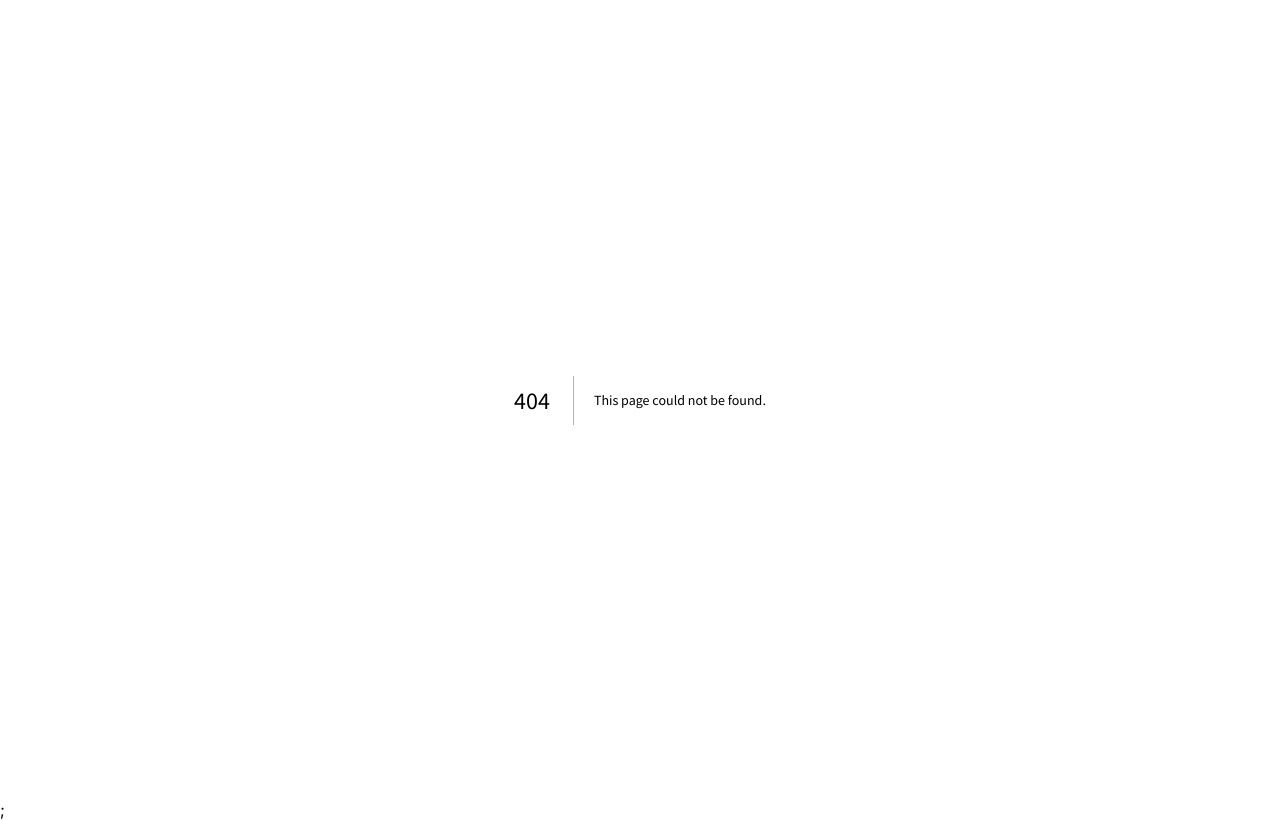
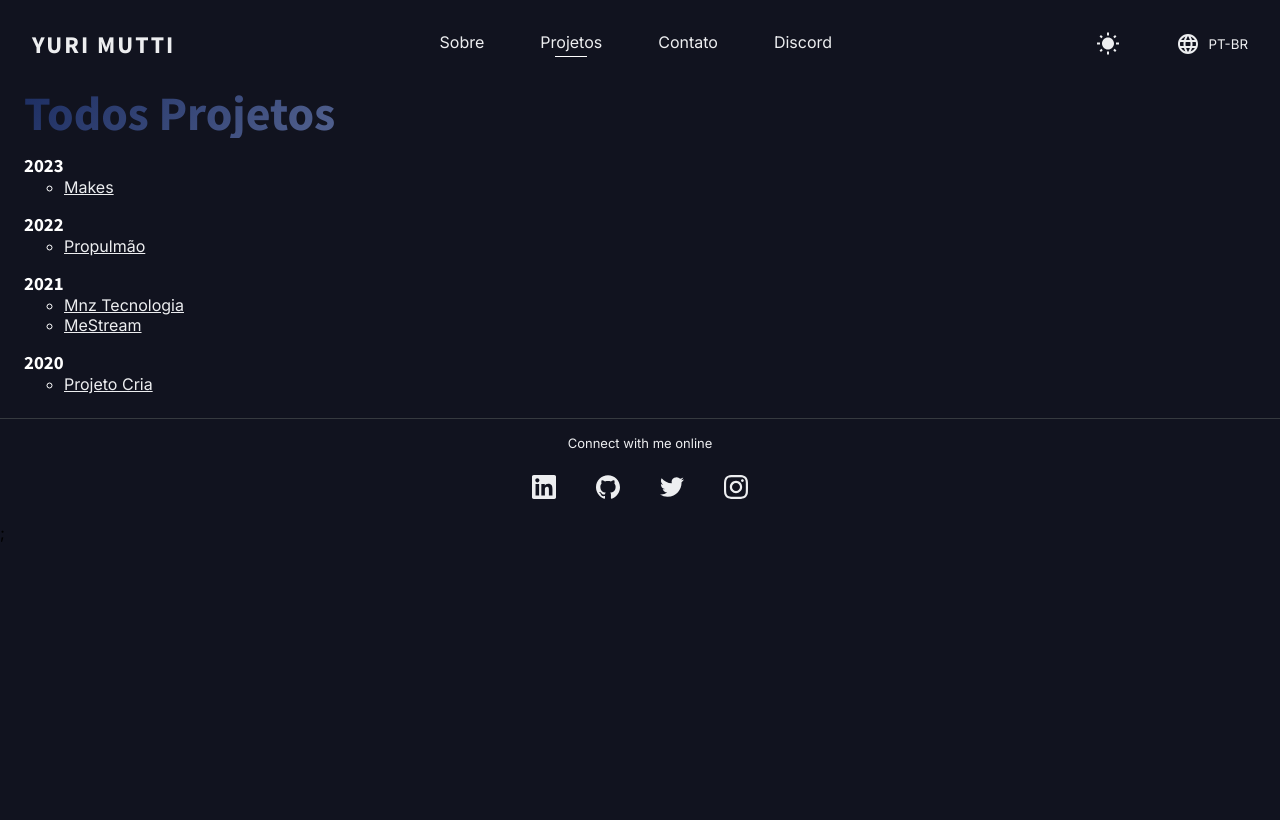
Before and after one commit to yurimutti/yurimutti.com, a Next.js app: page /projetos in a window 1280 px wide. Before the commit this address had no page. Built offline with nearby package versions, Linux system fonts and the light colour scheme.

Commit message:
feat: projects page

```diff
--- a/src/pages/discord/index.tsx
+++ b/src/pages/discord/index.tsx
@@ -1,4 +1,4 @@
-import { AiOutlineCodeSandbox } from 'react-icons/ai';
+import { AiOutlineCodepen } from 'react-icons/ai';
 import { FaDiscord } from 'react-icons/fa';
 
 import { Container } from '@/components/layouts/container';
@@ -25,7 +25,7 @@ const Discord = () => {
           </S.Info>
 
           <S.Image>
-            <AiOutlineCodeSandbox />
+            <AiOutlineCodepen />
           </S.Image>
         </S.Wrapper>
       </Container>
--- /dev/null
+++ b/src/pages/projetos/index.tsx
@@ -0,0 +1,87 @@
+import { Container } from '@/components/layouts/container';
+import { Layout } from '@/components/layouts/layout';
+
+import * as S from './styles';
+
+const Projects = () => {
+  return (
+    <Layout>
+      <Container>
+        <S.PageTitle>Todos Projetos</S.PageTitle>
+
+        <S.Projects>
+          <div>
+            <h3>2023</h3>
+            <ul>
+              <li>
+                <a
+                  href="https://www.makes.ai/"
+                  target="_blank"
+                  rel="noreferrer"
+                >
+                  Makes
+                </a>
+              </li>
+            </ul>
+          </div>
+
+          <div>
+            <h3>2022</h3>
+            <ul>
+              <li>
+                <a
+                  href="https://propulmao.com.br/"
+                  target="_blank"
+                  rel="noreferrer"
+                >
+                  Propulmão
+                </a>
+              </li>
+            </ul>
+          </div>
+
+          <div>
+            <h3>2021</h3>
+            <ul>
+              <li>
+                <a
+                  href="https://mnztecnologia.com.br/"
+                  target="_blank"
+                  rel="noreferrer"
+                >
+                  Mnz Tecnologia
+                </a>
+              </li>
+              <li>
+                <a
+                  href="https://mestream.com.br/"
+                  target="_blank"
+                  rel="noreferrer"
+                >
+                  MeStream
+                </a>
+              </li>
+            </ul>
+          </div>
+
+          <div>
+            <h3>2020</h3>
+            <ul>
+              <li>
+                <a
+                  href="https://projetocria.org.br"
+                  target="_blank"
+                  rel="noreferrer"
+                >
+                  Projeto Cria
+                </a>
+              </li>
+            </ul>
+          </div>
+        </S.Projects>
+      </Container>
+    </Layout>
+  );
+};
+
+export default Projects;
--- /dev/null
+++ b/src/pages/projetos/styles.ts
@@ -0,0 +1,28 @@
+import { styled } from '@/libs/stitches';
+
+export const PageTitle = styled('h1', {
+  color: 'transparent',
+  backgroundClip: 'text',
+  backgroundImage:
+    'linear-gradient(135deg, var(--colors-indigo4) 0%, var(--colors-indigo12) 100% )',
+  fontSize: '48px',
+  lineHeight: '50px',
+  marginBottom: '$3',
+});
+
+export const Projects = styled('div', {
+  color: '$white',
+  display: 'flex',
+  flexDirection: 'column',
+  gap: '$3',
+  marginBottom: '$4',
+
+  ul: {
+    listStyleType: 'circle',
+    marginLeft: '$6',
+  },
+
+  a: {
+    textDecoration: 'underline',
+  },
+});
```
